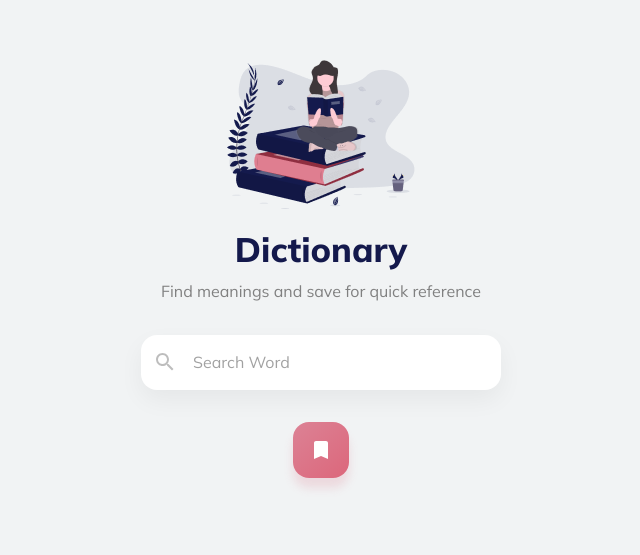
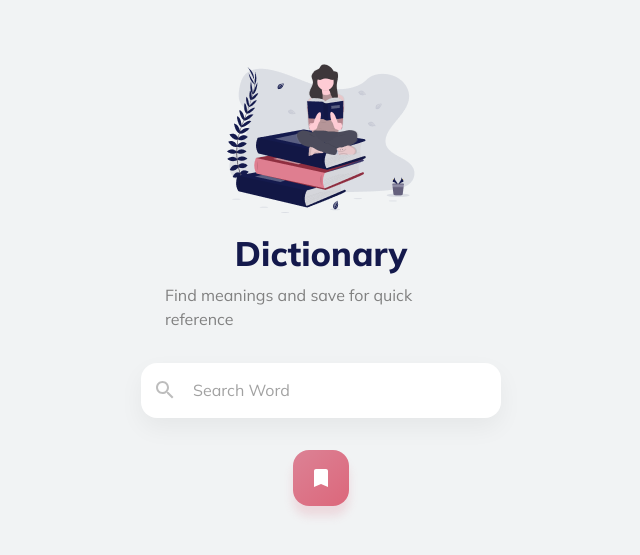
Before and after one commit to stephin007/dictionary, a React (Create React App) app: page / in a window 1280 px wide. Shown: the part 147-702 px from the top of the page, without its empty margins (319-959 px from the left). Built offline with nearby package versions, Linux system fonts and the light colour scheme.

Commit message:
Fixed responsiveness

```diff
--- a/src/App.js
+++ b/src/App.js
@@ -29,8 +29,12 @@ const App = () => {
   return (
     <ThemeProvider theme={theme}>
       <CssBaseline />
-      <Grid container>
-        <Grid item xs={12} sx={{ p: "16px" }}>
+      <Grid
+        container
+        sx={{ p: "16px", mt: { xs: 0, sm: 2 } }}
+        justifyContent='center'
+      >
+        <Grid item xs={12} sm={8} md={5} lg={3}>
           <Router>
             <Routes>
               <Route exact path='/' element={<Home />} />
```
